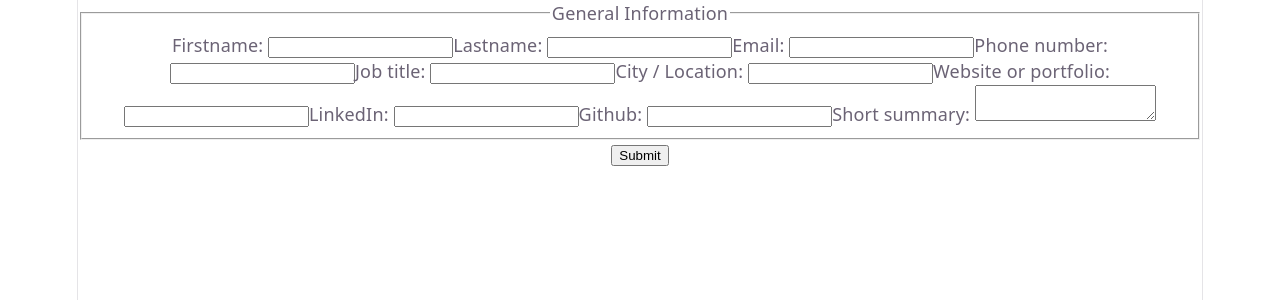
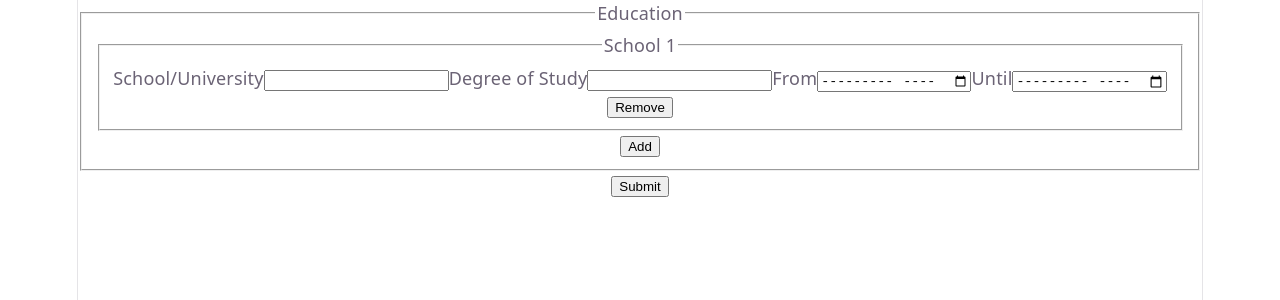
Before and after one commit to whyitboi/cv-app, a React (Vite) app: page / in a window 1280 px wide. Shown: the top 300 px of the page. Built offline with nearby package versions, Linux system fonts and the light colour scheme.

Commit message:
fix: handleChange should remember the schools already there

```diff
--- a/src/components/Education.jsx
+++ b/src/components/Education.jsx
@@ -3,11 +3,31 @@ import { useState } from "react";
 export function Education() {
   const [isEditing, setIsEditing] = useState(true);
   const [schoolInfo, setSchoolInfo] = useState([
-    { id: crypto.randomUUID(), schoolName: "", startDate: "", endDate: "" },
-    // { id: crypto.randomUUID(), schoolName: "", startDate: "", endDate: "" },
+    {
+      id: crypto.randomUUID(),
+      schoolName: "",
+      degree: "",
+      startDate: "",
+      endDate: "",
+    },
   ]);
-  function handleChange(e) {
+  function handleChange(e, id) {
+    schoolInfo.map((school) => {
+      school.id === id;
+    });
     setSchoolInfo([{ ...schoolInfo, [e.target.name]: e.target.value }]);
+  }
+  function addSchool() {
+    setSchoolInfo([
+      ...schoolInfo,
+      {
+        id: crypto.randomUUID(),
+        schoolName: "",
+        degree: "",
+        startDate: "",
+        endDate: "",
+      },
+    ]);
   }
 
   return isEditing ? (
@@ -19,16 +39,16 @@ export function Education() {
     >
       <fieldset>
         <legend>Education</legend>
-        {schoolInfo.map((school, index) => {
+        {schoolInfo.map((school, index) => (
           <fieldset key={school.id}>
-            <legend>School{index + 1}</legend>
+            <legend>School {index + 1}</legend>
             <label>
               School/University
               <input
                 type="text"
-                name="school"
+                name="schoolName"
                 value={school.schoolName}
-                onChange={handleChange}
+                onChange={(e) => handleChange(e, school.id)}
                 autoComplete="off"
                 required
               />
@@ -62,10 +82,12 @@ export function Education() {
               />
             </label>
             <button type="button">Remove</button>
-          </fieldset>;
-        })}
+          </fieldset>
+        ))}
 
-        <button type="button">Add</button>
+        <button type="button" onClick={() => addSchool()}>
+          Add
+        </button>
       </fieldset>
       <button type="submit">Submit</button>
     </form>
--- a/src/main.jsx
+++ b/src/main.jsx
@@ -1,10 +1,10 @@
 import { StrictMode } from "react";
 import { createRoot } from "react-dom/client";
 import "./index.css";
-import { GeneralInfo } from "./components/GeneralInfo";
+import { Education } from "./components/Education";
 
 createRoot(document.getElementById("root")).render(
   <StrictMode>
-    <GeneralInfo />
+    <Education />
   </StrictMode>,
 );
```
